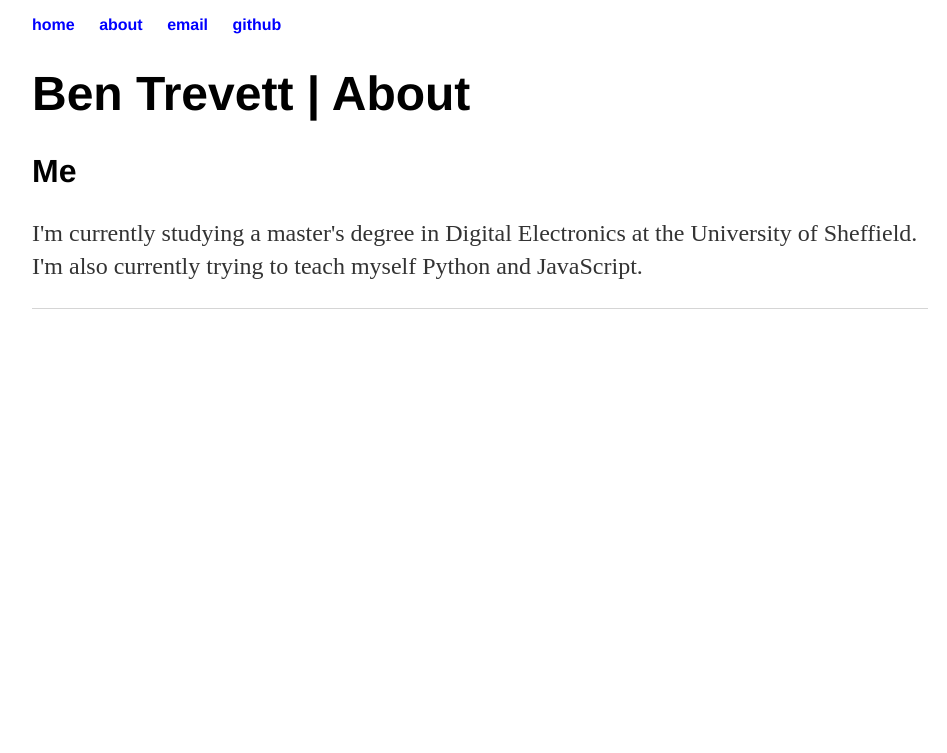
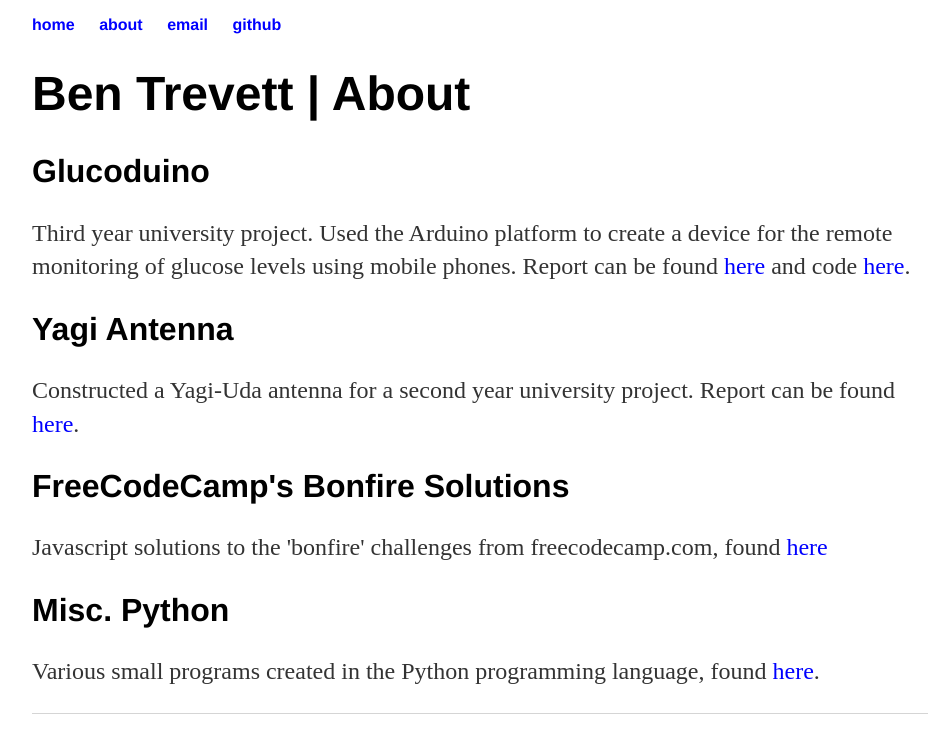
Before and after one commit to bentrevett/bentrevett.github.io, a Jekyll site: the page built from about/index.html, in a window 1280 px wide. Shown: the top 753 px of the page, without its empty margins (160-1107 px from the left). Built offline with Jekyll 4.4.1, drawn with Linux system fonts in a browser that asks for light colours.

Commit message:
Update index.html

```diff
--- a/about/index.html
+++ b/about/index.html
@@ -2,7 +2,13 @@
 layout: default
 title: Ben Trevett | About
 ---
-<h1>{{ page.title }}</h1>
+	<h1>{{ page.title }}</h1>
 
-	<h2>Me</h2>
-	<p>I'm currently studying a master's degree in Digital Electronics at the University of Sheffield. I'm also currently trying to teach myself Python and JavaScript.</p>
+	<h2>Glucoduino</h2>
+	<p>Third year university project. Used the Arduino platform to create a device for the remote monitoring of glucose levels using mobile phones. Report can be found <a href="/glucoduino.pdf">here</a> and code <a href="https://github.com/bentrevett/Glucoduino">here</a>.</p>
+	<h2>Yagi Antenna</h2>
+	<p>Constructed a Yagi-Uda antenna for a second year university project. Report can be found <a href="/yagi_report.pdf">here</a>.</p>
+	<h2>FreeCodeCamp's Bonfire Solutions</h2>
+	<p>Javascript solutions to the 'bonfire' challenges from freecodecamp.com, found <a href="https://github.com/bentrevett/freecodecamp-bonfire-solutions">here</a></p>
+	<h2>Misc. Python</h2>
+	<p>Various small programs created in the Python programming language, found <a href="https://github.com/bentrevett/misc_python">here</a>.</p>
```
